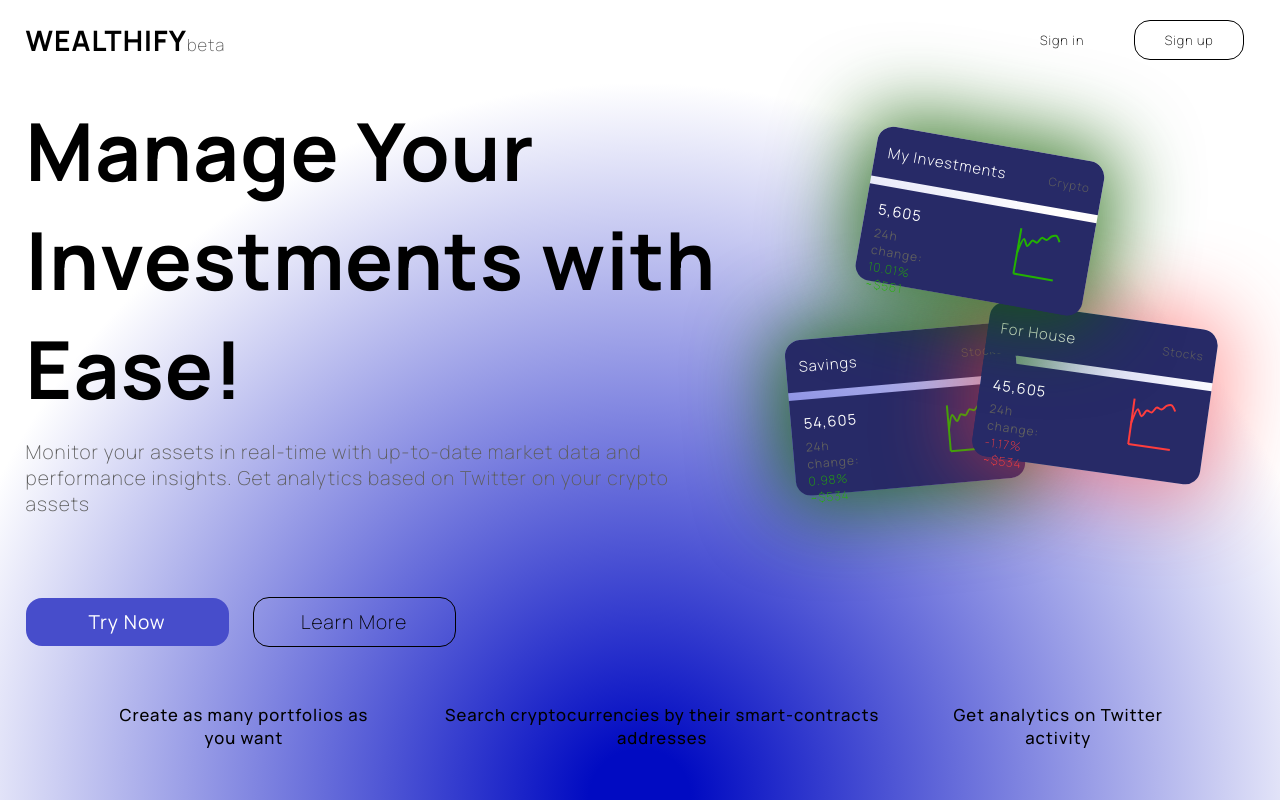
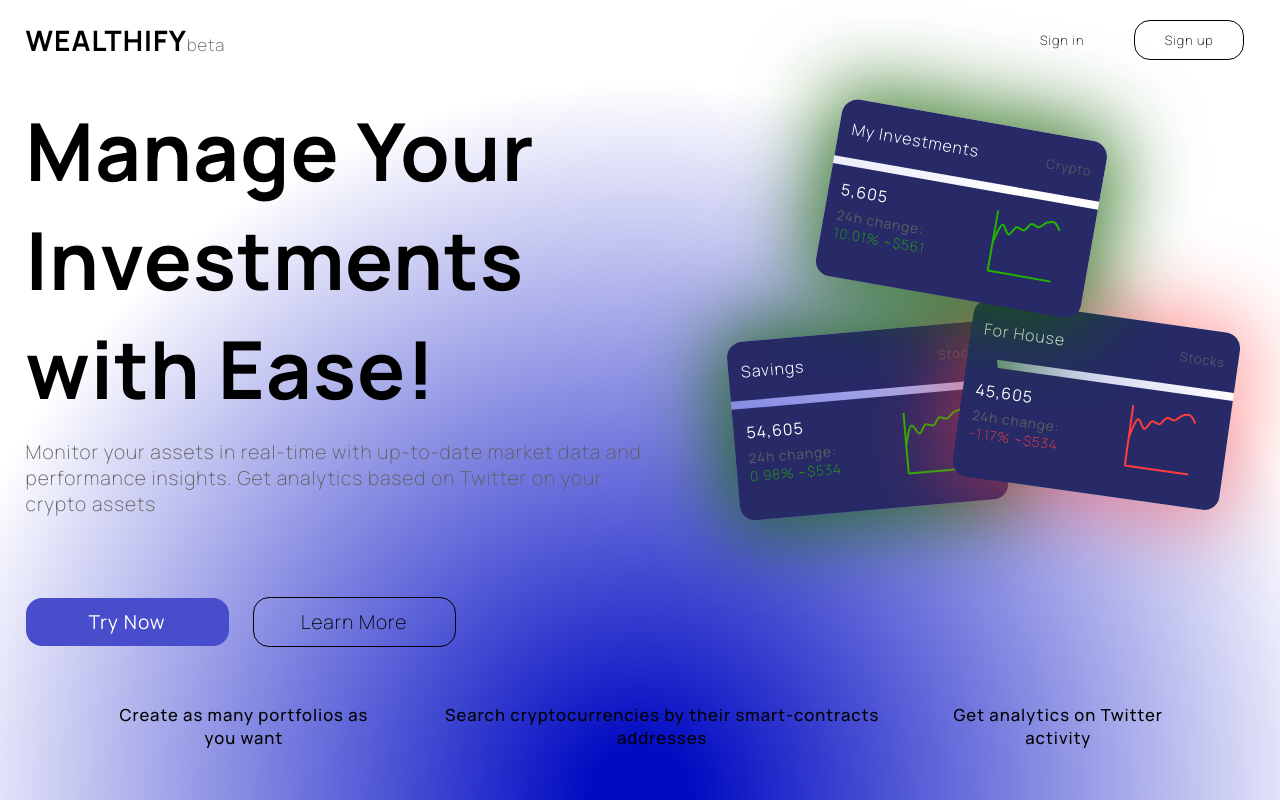
Before and after one commit to Wealthify-org/Wealthify-client, a React (Vite) app: page /start in a window 1280 px wide. Built offline with nearby package versions, Linux system fonts and the light colour scheme.

Commit message:
added more adaptivity

```diff
--- a/src/App.jsx
+++ b/src/App.jsx
@@ -1,6 +1,7 @@
 import React from 'react'
 import './styles/App.css'
 import './styles/Start.css'
+import './styles/Unknown.css'
 import { BrowserRouter } from 'react-router-dom'
 import AppRouter from './components/AppRouter'
 
--- a/src/components/UI/portfolioCard/portfolioCard.module.css
+++ b/src/components/UI/portfolioCard/portfolioCard.module.css
@@ -1,26 +1,11 @@
 .card {
   border-radius: 1rem;
-  display: inline-block;
+  display: flex;
+  flex-direction: column;
   box-sizing: border-box;
+  flex: 1;
 
   transition: transform 0.2s;
-
-  flex: 1;
-}
-
-@media (hover: hover) {
-  .card:hover {
-    transform: scale(1.05);
-  }
-}
-
-@media (hover: none) {
-  .card:active {
-    transform: none;
-    box-shadow: none;
-    background-color: inherit;
-    color: inherit;
-  }
 }
 
 .cardRed {
@@ -35,41 +20,6 @@
   font-family: "Manrope";
   color: white;
   letter-spacing: 1px;
-}
-
-@media (min-width: 1440px) and (max-width: 1899px) {
-  .topPart, .bottomPart  {
-    width: 20vw;
-  }
-}
-
-@media (max-width: 1439px) and (min-width: 1025px) {
-  .topPart,
-  .bottomPart {
-    width: 18vw;
-  }
-}
-
-@media (max-width: 1024px) {
-  .card {
-    display: none;
-  }
-}
-
-.topPart {
-  display: flex;
-  flex-direction: row;
-  justify-content: space-between;
-  align-items: center;
-  background-color: var(--portfolio_card_color);
-  border-radius: 1rem 1rem 0 0;
-  height: 6.5vh;
-}
-
-@media (max-height: 700px) {
-  .topPart {
-    height: 4rem;
-  }
 }
 
 .mainText {
@@ -94,21 +44,6 @@
   margin-top: 0.5rem;
   border-radius: 0 0 15px 15px;
   height: 12vh;
-}
-
-@media (min-width: 1900px) {
-  .bottomPart {
-    height: 9.5vh;
-  }
-
-  .topPart {
-    height: 5vh;
-  }
-
-
-  .topPart, .bottomPart {
-    width: 15.5vw;
-  }
 }
 
 .textsContainer {
@@ -146,3 +81,149 @@
 .priceChangeGreen {
   color: var(--green_color);
 }
+
+.topPart {
+  display: flex;
+  flex-direction: row;
+  justify-content: space-between;
+  align-items: center;
+  background-color: var(--portfolio_card_color);
+  border-radius: 1rem 1rem 0 0;
+  height: 6.5vh;
+}
+
+@media (hover: hover) {
+  .card:hover {
+    transform: scale(1.05);
+  }
+}
+
+@media (hover: none) {
+  .card:active {
+    transform: none;
+    box-shadow: none;
+    background-color: inherit;
+    color: inherit;
+  }
+}
+
+@media (min-width: 1440px) and (max-width: 1899px) {
+  .topPart, .bottomPart  {
+    width: 19.5rem;
+  }
+
+  .bottomPart {
+    height: 7rem;
+  }
+
+  .topPart {
+    height: 4rem;
+  }
+
+  .mainText {
+    font-size: 1.2rem;
+  }
+
+  .secondaryText {
+    font-size: 0.9rem
+  }
+
+  .price {
+    font-size: 1.2rem;
+    font-weight: 400;
+  }
+
+  .changeText {
+    margin-top: 0.4rem;
+    color: var(--secondary_color);
+    font-size: 0.9rem;
+  }
+
+  .priceChange {
+    font-weight: 200;
+    font-size: 0.9rem;
+  }
+}
+
+@media (max-width: 1439px) and (min-width: 1025px) {
+  .topPart, .bottomPart  {
+    width: 21vw;
+  }
+
+  .bottomPart {
+    height: 7rem;
+  }
+
+  .topPart {
+    height: 3.7rem;
+  }
+
+  .mainText {
+    font-size: 1rem
+  }
+
+  .secondaryText {
+    font-size: 0.8rem;
+  }
+
+  .price {
+    font-size: 1rem;
+    font-weight: 400;
+  }
+
+  .changeText {
+    margin-top: 0.4rem;
+    color: var(--secondary_color);
+    font-size: 0.85rem;
+  }
+
+  .priceChange {
+    font-weight: 200;
+    font-size: 0.85rem;
+  }
+}
+
+@media (max-width: 1024px) {
+  .card {
+    display: none;
+  }
+}
+
+@media (min-width: 1900px) {
+  .bottomPart {
+    height: 8rem;
+  }
+
+  .topPart {
+    height: 4.5rem;
+  }
+
+
+  .topPart, .bottomPart {
+    width: 22rem;
+  }
+
+  .mainText {
+    font-size: 1.3rem;
+  }
+
+  .secondaryText {
+    font-size: 1rem;
+  }
+
+  .price {
+    font-size: 1.3rem;
+    font-weight: 400;
+  }
+
+  .changeText {
+    margin-top: 0.4rem;
+    color: var(--secondary_color);
+    font-size: 1rem;
+  }
+
+  .priceChange {
+    font-weight: 200;
+    font-size: 1rem;
+  }
+}
--- a/src/components/UI/registrationInput/registrationInput.module.css
+++ b/src/components/UI/registrationInput/registrationInput.module.css
@@ -20,11 +20,20 @@
   color: var(--error_color);
 }
 
-.regInput:hover {
-  box-shadow: 0 0 1rem 0.25rem var(--reg_input_hover);
+@media (hover: hover) {
+  .regInput:hover {
+    box-shadow: 0 0 1rem 0.25rem var(--reg_input_hover);
+  }
+
+  .regInput:focus {
+    outline: none;
+    box-shadow: 0 0 1rem 0.25rem var(--reg_input_focus);
+  }
 }
 
-.regInput:focus {
-  outline: none;
-  box-shadow: 0 0 1rem 0.25rem var(--reg_input_focus);
+@media (hover: none) {
+  .regInput:focus {
+    outline: none;
+    box-shadow: 0 0 1rem 0.25rem var(--reg_input_focus);
+  }
 }
--- a/src/components/UI/registrationModal/registrationModal.module.css
+++ b/src/components/UI/registrationModal/registrationModal.module.css
@@ -11,7 +11,7 @@
   backdrop-filter: blur(5rem);
   -webkit-backdrop-filter: blur(5rem);
   z-index: 101;
-   overflow: hidden;
+  overflow: hidden;
 }
 
 .modalContent {
@@ -36,3 +36,13 @@
   justify-content: center;
   align-items: center;
 }
+
+@media (max-width: 700px) {
+  .modalContent {
+    min-width: 95%;
+  }
+
+  .modalWrapper {
+    max-width: 95%;
+  }
+}
--- a/src/pages/Start.jsx
+++ b/src/pages/Start.jsx
@@ -67,6 +67,8 @@
       <RegistrationModal isVisible={isSignUpModalVisible} setIsVisible={setSignUpModalVisible} errorMessage={errorMessage} setErrorMessage={setErrorMessage}>
         <SignUpForm startButtonOnClick={handleSignUp} handleChangeAuthorizationType={handleChangeAuthorizationType}/>
       </RegistrationModal>
+
+      <div className="allContentContainer">
         <div className="mainContentContainer">
           <div className="textsContainer">
             <h1 className="hText">
@@ -123,6 +125,7 @@
           </BottomText>
         </div>
       </div>
+    </div>
   )
 }
 
--- a/src/styles/Start.css
+++ b/src/styles/Start.css
@@ -1,6 +1,7 @@
 .pageContainer {
   margin: 0vh 2vw;
 }
+
 .hText, .pText {
   margin: 2vh 0vw;
 }
@@ -84,6 +85,16 @@
   margin-inline: 4vw;
 }
 
+.allContentContainer {
+  max-width: 1600px;
+}
+
+@media (min-width: 2000px) {
+  .allContentContainer {
+    max-width: 85%;
+  }
+}
+
 .mainContentContainer {
   display: flex;
   flex-direction: row;
@@ -97,7 +108,7 @@
   flex-direction: column;
   justify-content: center;
   align-items: center;
-  margin-right: 2.75rem;
+  margin-right: 1.5rem;
 }
 
 .portfolioBottomCards {
--- /dev/null
+++ b/src/styles/Unknown.css
@@ -0,0 +1,25 @@
+.trybtn {
+  font-weight: 400;
+  border-radius: 1rem;
+  border: none;
+  background-color: var(--main_button_color);
+  color: var(--background);
+
+  transition: all 0.2s ease-in;
+}
+
+@media (hover: hover) {
+  .trybtn:hover {
+    box-shadow: 0 0.5rem 1rem var(--main_button_shadow_color);
+  }
+
+  .trybtn:active {
+    opacity: 0.9;
+  }
+}
+
+@media (hover: none) {
+  .trybtn:active {
+    box-shadow: 0 0.5rem 1rem var(--main_button_shadow_color);
+  }
+}
```
Lines whose indentation alone changed are shown as unchanged.
